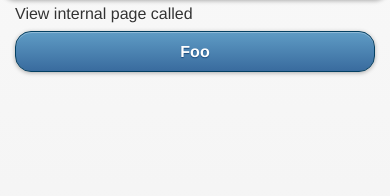
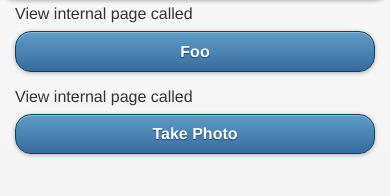
Before and after one commit to neilmarion/android2, a plain HTML site: page www/index.html in a window 390 px wide. Shown: the part 120-316 px from the top of the page. Drawn offline with Linux system fonts and the light colour scheme; some packages are replaced by stand-ins of ours.

Commit message:
Added the capture photo button

```diff
--- a/www/index.html
+++ b/www/index.html
@@ -45,6 +45,13 @@
                       </span>
                   </a>
               </p>
+              <p>View internal page called
+                  <a onclick="capturePhoto()" data-role="button" data-theme="b" data-corners="true" data-shadow="true" data-iconshadow="true" data-wrapperels="span" class="ui-btn ui-shadow ui-btn-corner-all ui-btn-up-b">
+                      <span class="ui-btn-inner ui-btn-corner-all">
+                          <span class="ui-btn-text">Take Photo</span>
+                      </span>
+                  </a>
+              </p>
           </div><!-- /content -->
       </div><!-- /page -->
 
```
